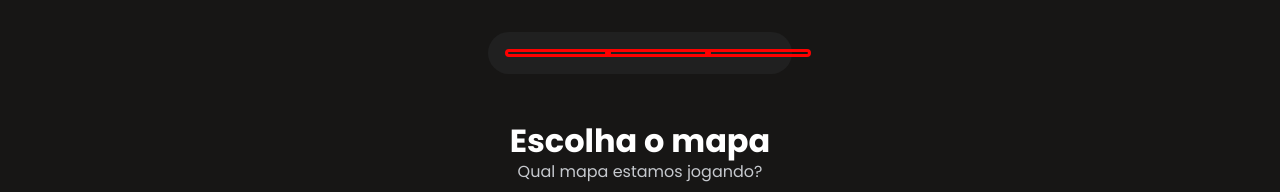
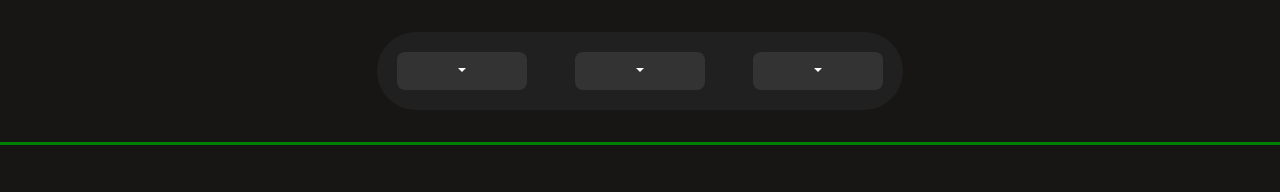
Before and after one commit to leogianfagna/CS2Nades, a React (Vite) app: page / in a window 1280 px wide. Shown: the top 192 px of the page. Built offline with nearby package versions, Linux system fonts and the light colour scheme.

Commit message:
feat: Ajustado botão de dropdown

```diff
--- /dev/null
+++ b/src/components/DropNavOptions.jsx
@@ -0,0 +1,17 @@
+import Dropdown from "react-bootstrap/Dropdown";
+import styles from "./DropNavOptions.module.css";
+import { DropdownButton } from "react-bootstrap";
+
+const DropNavOptions = ({ title, options }) => {
+  return (
+    <DropdownButton
+      className={styles["dropdown-button"]}
+      title={title}
+      variant="custom"
+    >
+      <Dropdown.Item eventKey="1">Action</Dropdown.Item>
+    </DropdownButton>
+  );
+};
+
+export default DropNavOptions;
--- /dev/null
+++ b/src/components/DropNavOptions.module.css
@@ -0,0 +1,9 @@
+.dropdown-button {
+  background-color: #333333;
+  border-radius: 8px;
+}
+
+.dropdown-button > button {
+  width: 130px;
+  color: white;
+}
--- a/src/components/Structure/NavBar.css
+++ b/src/components/Structure/NavBar.css
@@ -2,16 +2,17 @@
   display: flex;
   justify-content: center;
   align-items: center;
-    margin: 2rem;
+  padding: 2rem;
 }
 
 .navbar-elements {
   background-color: #202020;
   padding: 20px;
   border-radius: 200px;
-    width: 25%;
+  width: fit-content;
   display: flex;
   justify-content: space-around;
+  gap: 3rem;
 }
 
 .navbar-drop-element {
@@ -26,12 +27,6 @@
 .navbar-drop-element:hover {
   background-color: #060606;
 }
-
-
-
-
-
-
 
 /* From Uiverse.io by akshat-patel28 */
 .button-container {
--- a/src/components/Structure/NavBar.jsx
+++ b/src/components/Structure/NavBar.jsx
@@ -1,17 +1,18 @@
+import Dropdown from 'react-bootstrap/Dropdown';
 import "./NavBar.css";
 import { FilterContext } from "/src/context/FilterContext";
 import { useContext } from "react";
+import DropNavOptions from '../DropNavOptions';
 
 const NavBar = () => {
-    const { map, team, nadeType } = useContext(FilterContext);
-
+  const { map, team, nadeType } = useContext(FilterContext);
 
   return (
-    <nav className="navbar-container">
+    <nav className="navbar-container test-border">
       <div className="navbar-elements">
-        <button className="navbar-drop-element">{map}</button>
-        <button className="navbar-drop-element">{team}</button>
-        <button className="navbar-drop-element">{nadeType}</button>
+        <DropNavOptions title={map}/>
+        <DropNavOptions title={team}/>
+        <DropNavOptions title={nadeType}/>
       </div>
     </nav>
   );
```
Lines whose indentation alone changed are shown as unchanged.
